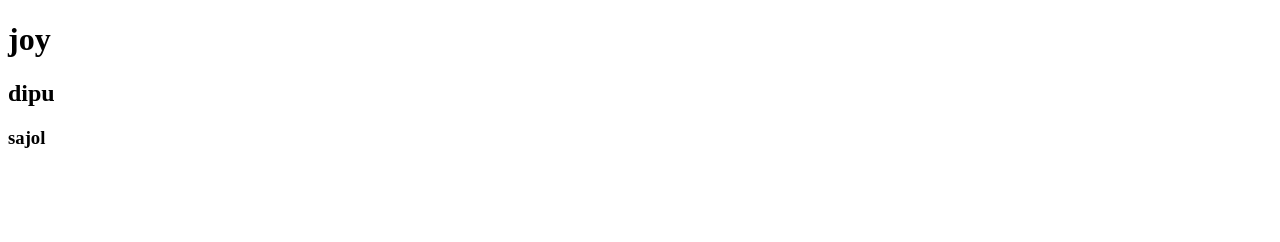
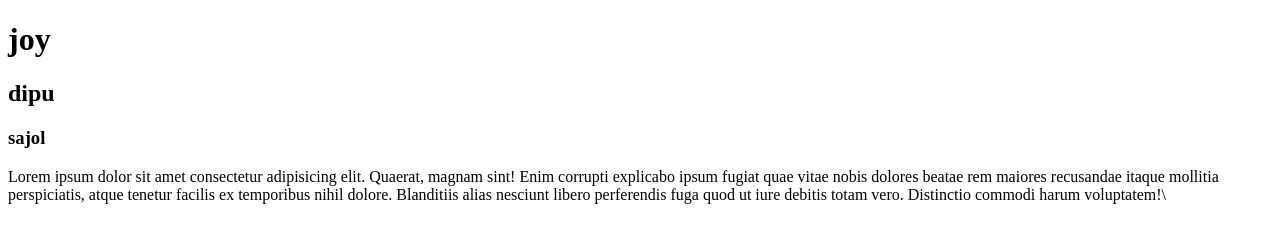
Before and after one commit to universesoftcare4/gitball, a plain HTML site: page index.html in a window 1280 px wide. Drawn offline with Linux system fonts and the light colour scheme.

Commit message:
fit commit

```diff
--- a/index.html
+++ b/index.html
@@ -10,5 +10,6 @@
     <h1>joy</h1>
     <h2>dipu</h2>
     <h3>sajol</h3>
+    <p>Lorem ipsum dolor sit amet consectetur adipisicing elit. Quaerat, magnam sint! Enim corrupti explicabo ipsum fugiat quae vitae nobis dolores beatae rem maiores recusandae itaque mollitia perspiciatis, atque tenetur facilis ex temporibus nihil dolore. Blanditiis alias nesciunt libero perferendis fuga quod ut iure debitis totam vero. Distinctio commodi harum voluptatem!\</p>
 </body>
 </html>
```
